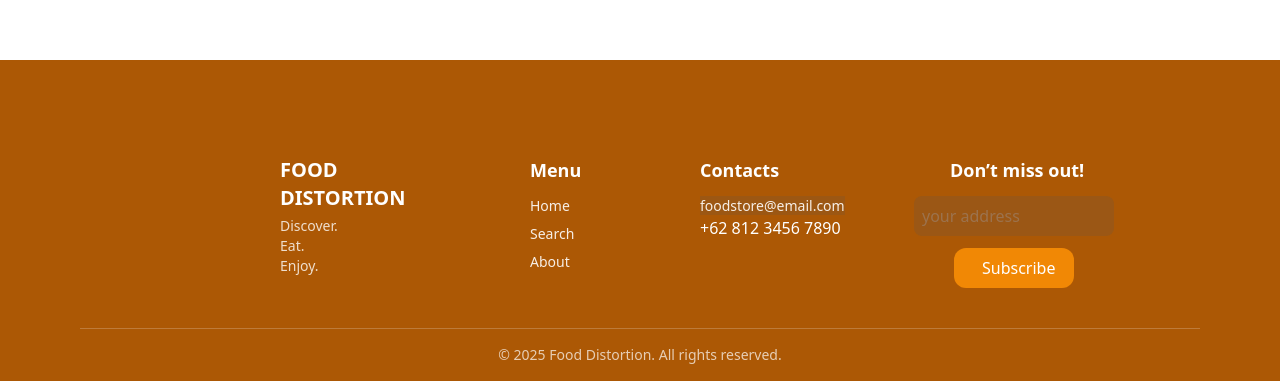
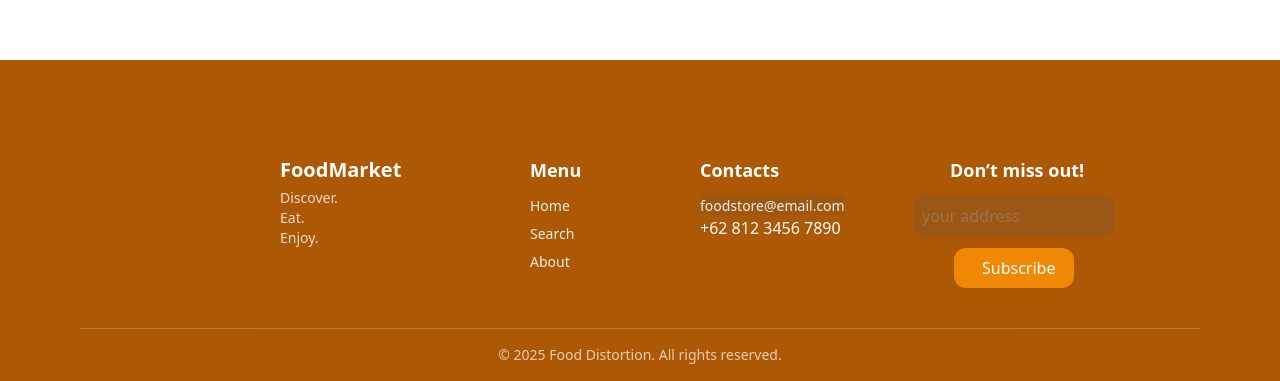
Before and after one commit to SodiumZar/Vite-Tailwind, a React (Vite) app: page / in a window 1280 px wide. Shown: the part 1689-2070 px from the top of the page. Built offline with nearby package versions, Linux system fonts and the light colour scheme.

Commit message:
fix: menyesuaikan nama branding di footer dengan yang ada di header

```diff
--- a/src/Footer/index.jsx
+++ b/src/Footer/index.jsx
@@ -4,7 +4,7 @@ const Footer = () => {
       <div className="grid md:grid-cols-4 gap-10 mt-20">
         {/* Brand */}
         <div className="ml-50">
-          <h2 className="text-xl font-bold">FOOD DISTORTION</h2>
+          <h2 className="text-xl font-bold">FoodMarket</h2>
           <p className="text-sm opacity-80 mt-1">Discover. Eat. Enjoy.</p>
         </div>
 
```
